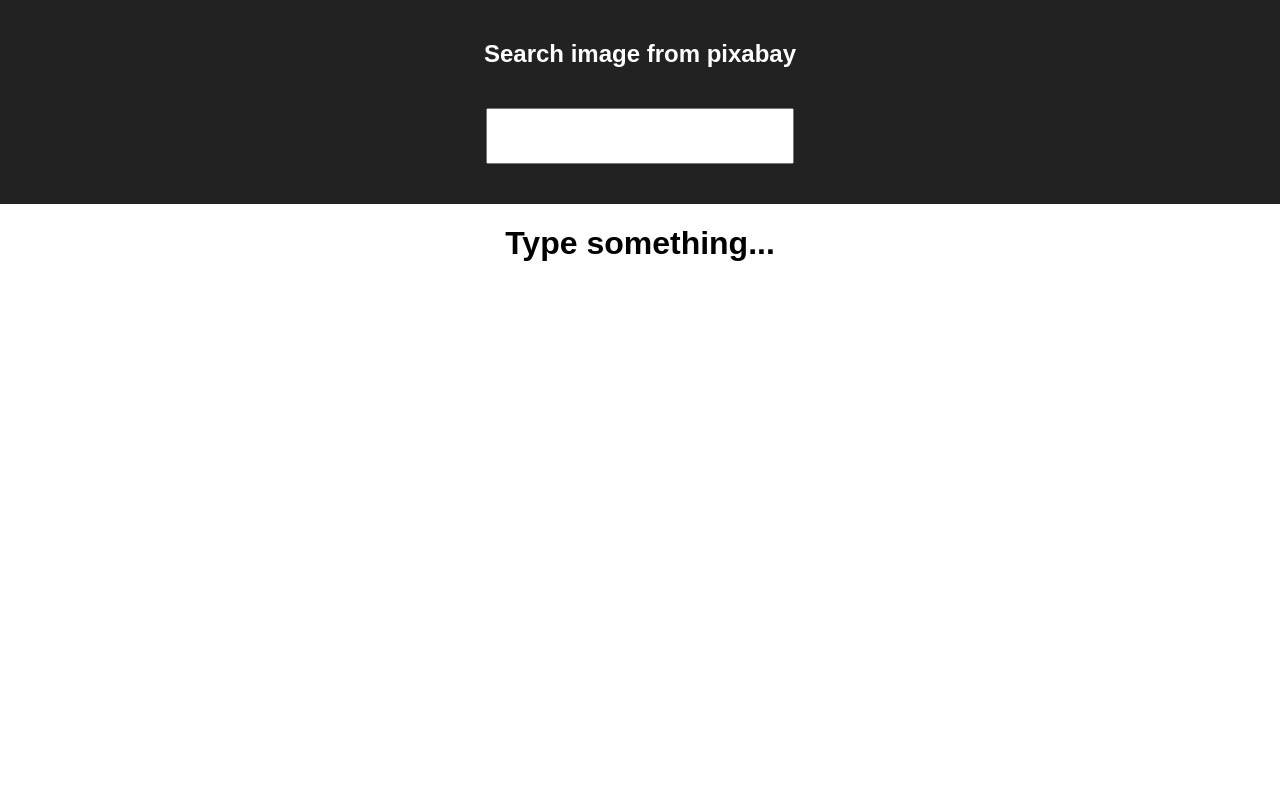
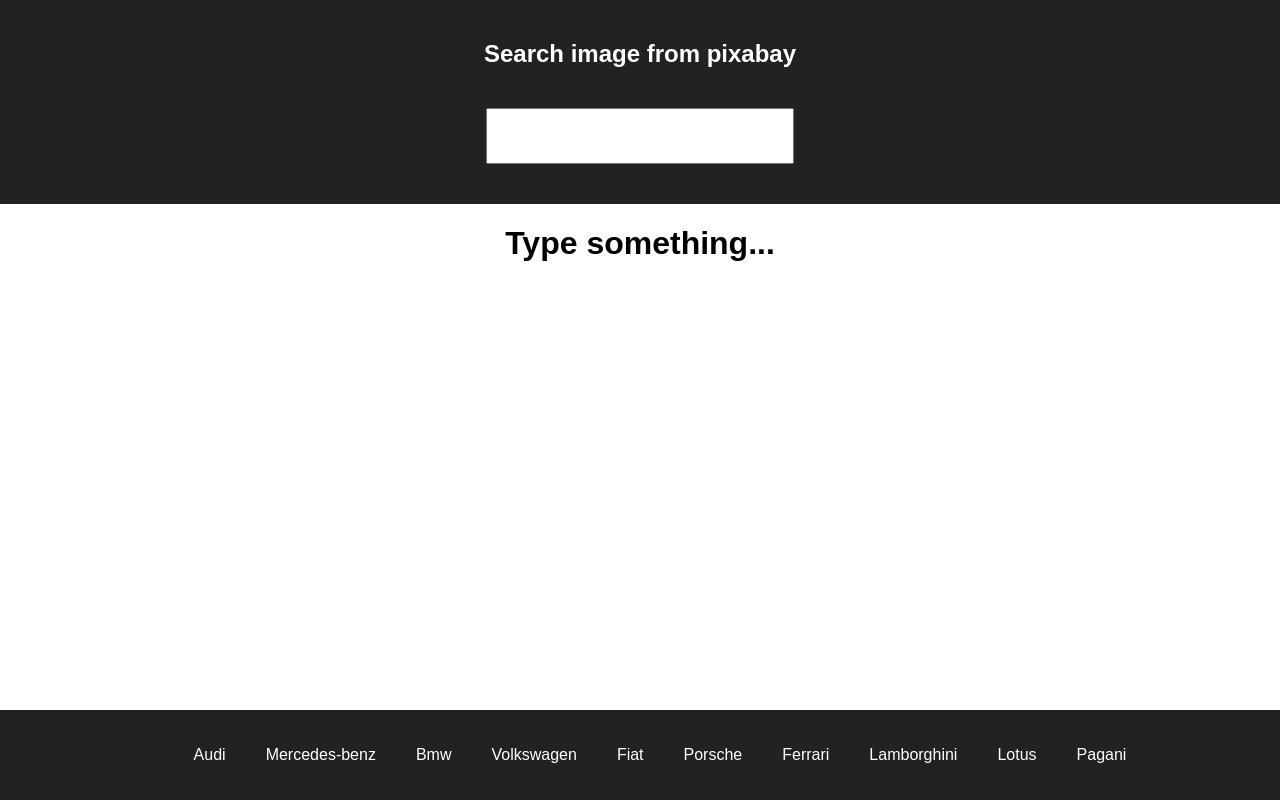
Before and after one commit to Kr3t2115/ReactImageSearcher, a React (Create React App) app: page / in a window 1280 px wide. Built offline with nearby package versions, Linux system fonts and the light colour scheme.

Commit message:
add List to Footer

```diff
--- a/src/App.css
+++ b/src/App.css
@@ -8,7 +8,7 @@
   color: white;
 }
 .App-header input {
-  width: 300px;
+  width: min(300px, 90%);
   height: 50px;
   font-size: 25px;
 }
@@ -26,6 +26,21 @@
 .active {
   display: inline-block;
 }
+
+footer {
+  position: fixed;
+  left: 0;
+  bottom: 0;
+  width: 100%;
+  clear: both;
+  background-color: #222;
+  color: white;
+  text-align: center;
+}
+footer ul li {
+  display: inline-block;
+  margin: 20px;
+}
 @keyframes loader-circle-6-spin {
   0% {
     transform: rotate(0deg);
--- a/src/App.js
+++ b/src/App.js
@@ -101,11 +101,24 @@
   const firstPostIndex = lastPostIndex - imagePerPage;
   const currentPosts = allData.slice(firstPostIndex, lastPostIndex);
 
+  const carOffer = [
+    "Audi",
+    "Mercedes-benz",
+    "Bmw",
+    "Volkswagen",
+    "Fiat",
+    "Porsche",
+    "Ferrari",
+    "Lamborghini",
+    "Lotus",
+    "Pagani",
+  ];
   return (
     <div className="App">
       <div className="App-header">
         <h2>Search image from pixabay</h2>
         <input
+          id="imageInput"
           style={{ margin: "20px" }}
           onChange={(event) => eventHandler(event)}
         ></input>
@@ -123,6 +136,25 @@
       ></Pagination>
 
       <List data={currentPosts}></List>
+
+      <footer>
+        <ul>
+          {carOffer.map((car) => {
+            return (
+              <li
+                onClick={(e) => {
+                  setQuery(e.target.textContent);
+                  document.getElementById("imageInput").value =
+                    e.target.textContent;
+                  setLoader("search");
+                }}
+              >
+                {car}
+              </li>
+            );
+          })}
+        </ul>
+      </footer>
     </div>
   );
 }
--- a/src/components/List.css
+++ b/src/components/List.css
@@ -16,6 +16,7 @@
   grid-template-columns: repeat(4, 1fr);
   grid-template-rows: repeat(2, 1fr);
   gap: 30px;
+  margin-bottom: 20vh;
 }
 img:hover {
   transition: 1s all ease-in-out;
--- a/src/index.css
+++ b/src/index.css
@@ -1,5 +1,5 @@
 body {
-  margin: 0;
-  padding: 0;
+  margin: 0px;
+  padding: 0px;
   font-family: sans-serif;
 }
```
